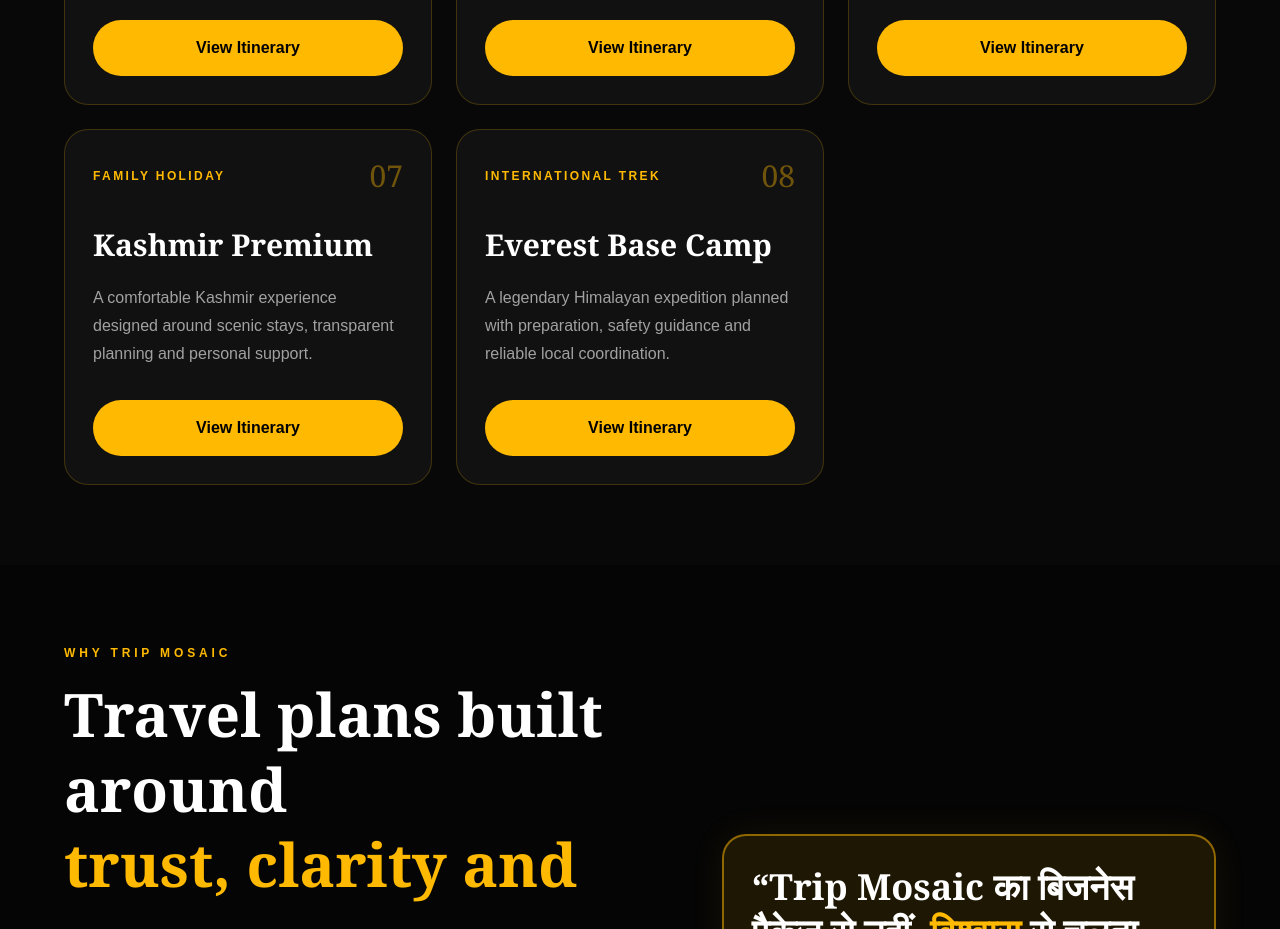
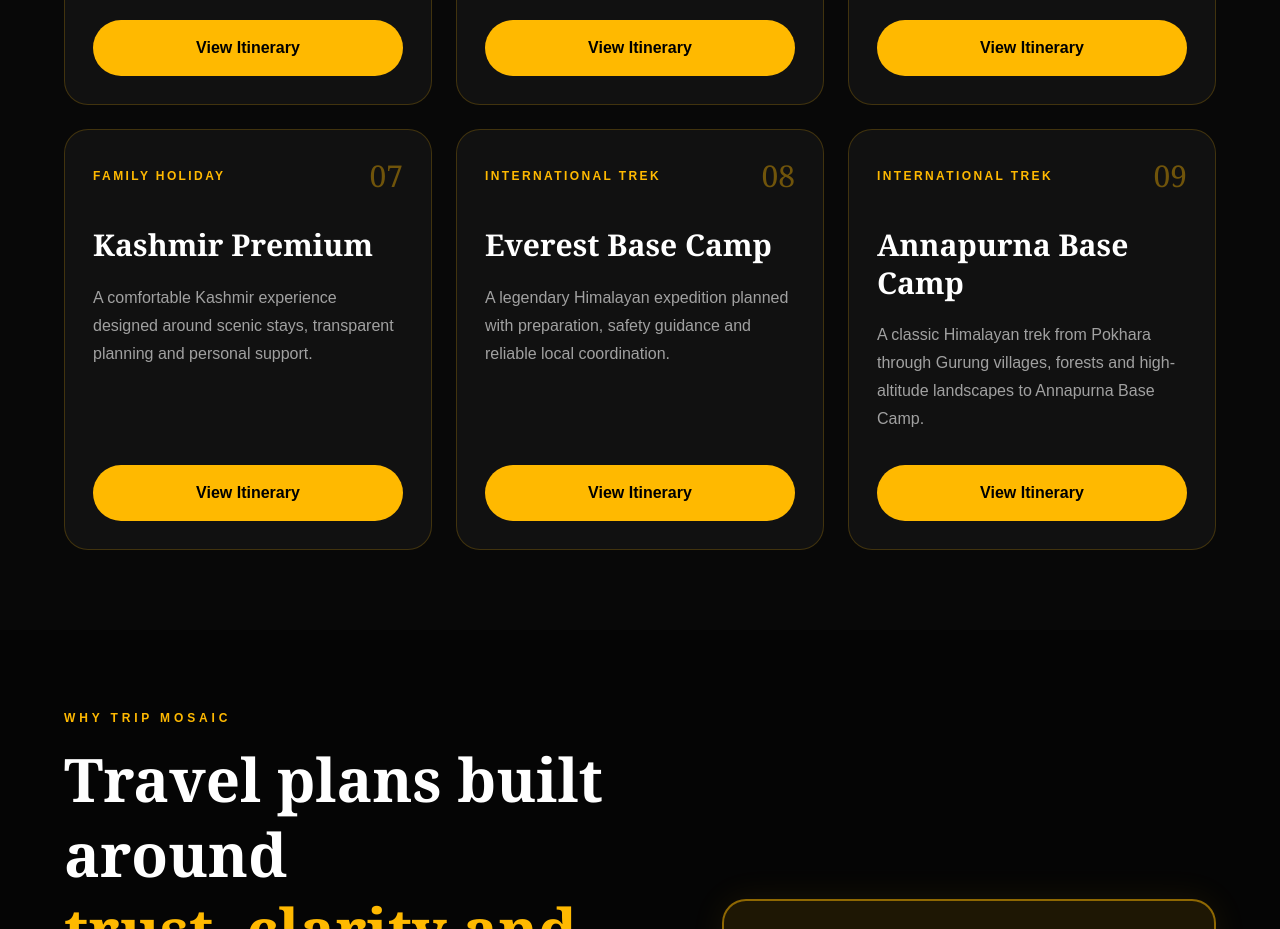
Before and after one commit to tripmosaic-hq/trip-mosaic, a Next.js app in the folder web/: page / in a window 1280 px wide. Shown: the part 2400-3329 px from the top of the page. Built offline with nearby package versions, Linux system fonts and the light colour scheme.

Commit message:
Add Annapurna Base Camp package card

```diff
--- a/web/components/Features.tsx
+++ b/web/components/Features.tsx
@@ -56,10 +56,15 @@ const packages = [
       "A legendary Himalayan expedition planned with preparation, safety guidance and reliable local coordination.",
     href: "/everest-base-camp/",
   },
-];
-
+{
+  category: "INTERNATIONAL TREK",
+  title: "Annapurna Base Camp",
+  description:
+    "A classic Himalayan trek from Pokhara through Gurung villages, forests and high-altitude landscapes to Annapurna Base Camp.",
+  href: "/annapurna-base-camp/",
+},
+  ];
 const whatsappNumber = "917389842730";
-
 export default function Features() {
   return (
     <section
```
